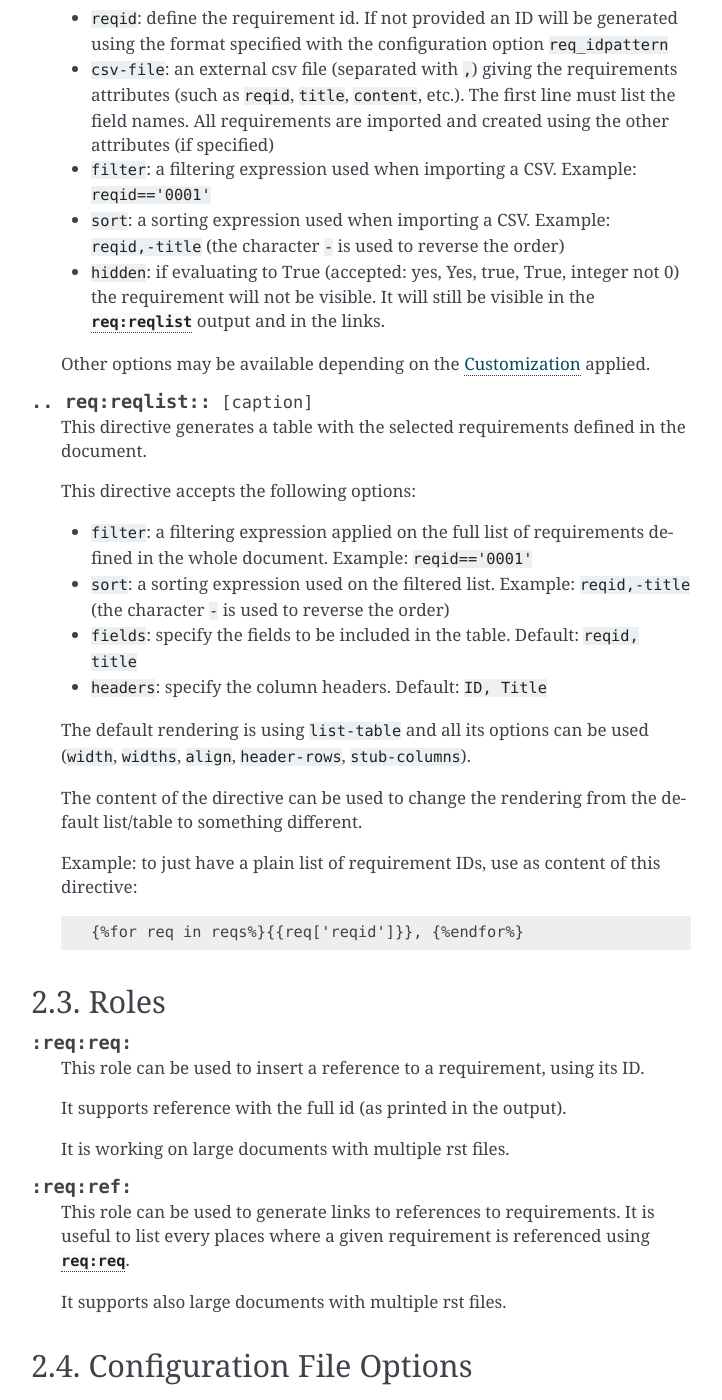
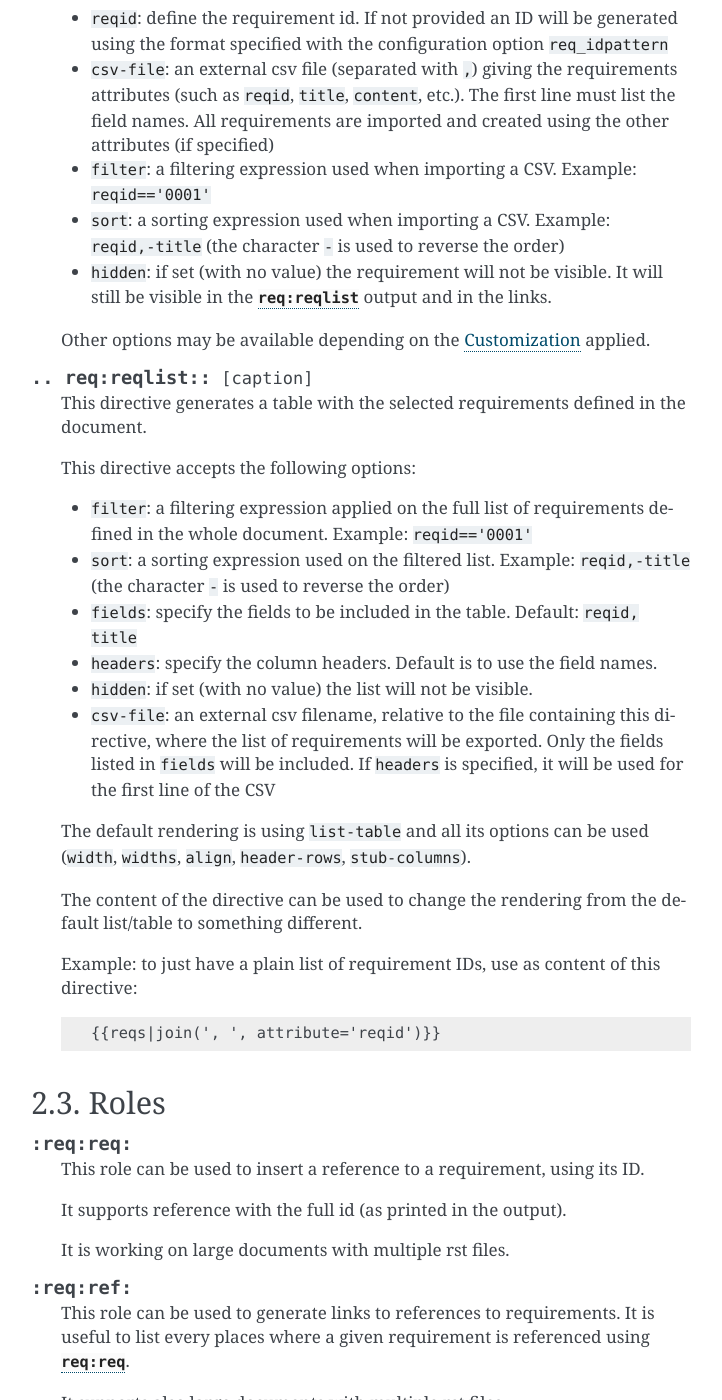
Before and after one commit to olivier-heurtier/sphinxcontrib-requirement, a Sphinx documentation site: the page built from doc/manual.rst, in a window 1280 px wide and 1400 px high, scrolled down 972 px. Shown: the whole window, without its empty margins (389-1111 px from the left). Built offline with Sphinx 7.4.7, drawn with Linux system fonts in a browser that asks for light colours.

Commit message:
Option to export reqlist content a CSV file

```diff
--- a/doc/conf.py
+++ b/doc/conf.py
@@ -3,7 +3,6 @@ project = 'requirement'
 version = '1.0'
 author = 'Olivier Heurtier'
 
-#source_suffix = '.rst'
 master_doc = 'index'
 exclude_patterns = []
 
@@ -11,6 +10,7 @@ extensions = ['sphinxcontrib.requirement']
 
 latex_elements = {
 'extraclassoptions': 'openany,oneside',
+'preamble':r'\usepackage{attachfile}',
 'atendofbody': r'''
   \listoftables
   \listoffigures
--- a/doc/index.rst
+++ b/doc/index.rst
@@ -10,5 +10,4 @@ Sphinx Extension for Requirement
     manual
     requirement1
     requirement2
-    matrix
-    changelog
+    annexes/index
--- a/doc/manual.rst
+++ b/doc/manual.rst
@@ -59,7 +59,7 @@ Directives
       Example: ``reqid=='0001'``
     * ``sort``: a sorting expression used when importing a CSV.
       Example: ``reqid,-title`` (the character ``-`` is used to reverse the order)
-    * ``hidden``: if evaluating to True (accepted: yes, Yes, true, True, integer not 0)
+    * ``hidden``: if set (with no value)
       the requirement will not be visible. It will still be visible in the :rst:dir:`req:reqlist`
       output and in the links.
 
@@ -79,7 +79,12 @@ Directives
     * ``fields``: specify the fields to be included in the table.
       Default: ``reqid, title``
     * ``headers``: specify the column headers.
-      Default: ``ID, Title``
+      Default is to use the field names.
+    * ``hidden``: if set (with no value)
+      the list will not be visible.
+    * ``csv-file``: an external csv filename, relative to the file containing this directive, where the list
+      of requirements will be exported. Only the fields listed in ``fields`` will be included. If ``headers``
+      is specified, it will be used for the first line of the CSV
 
     The default rendering is using ``list-table`` and all its options can be used
     (``width``, ``widths``, ``align``, ``header-rows``, ``stub-columns``).
@@ -89,7 +94,7 @@ Directives
 
     Example: to just have a plain list of requirement IDs, use as content of this directive::
 
-        {%for req in reqs%}{{req['reqid']}}, {%endfor%}
+        {{reqs|join(', ', attribute='reqid')}}
 
 
 Roles
--- a/doc/requirement1.rst
+++ b/doc/requirement1.rst
@@ -97,7 +97,7 @@ And then the requirements for c3 (hidden).
 .. req:req::
     :csv-file: test1.csv
     :filter: contract=='c3'
-    :hidden: yes
+    :hidden:
 
 Generating ID
 -------------
```
Also changed, not shown: doc/annexes/index.rst (added, +9 -0 lines), doc/annexes/matrix.rst (renamed from doc/matrix.rst, +21 -2 lines), doc/requirement2.rst (+16 -2 lines), doc/annexes/changelog.rst (renamed from doc/changelog.rst), 1 other file.
